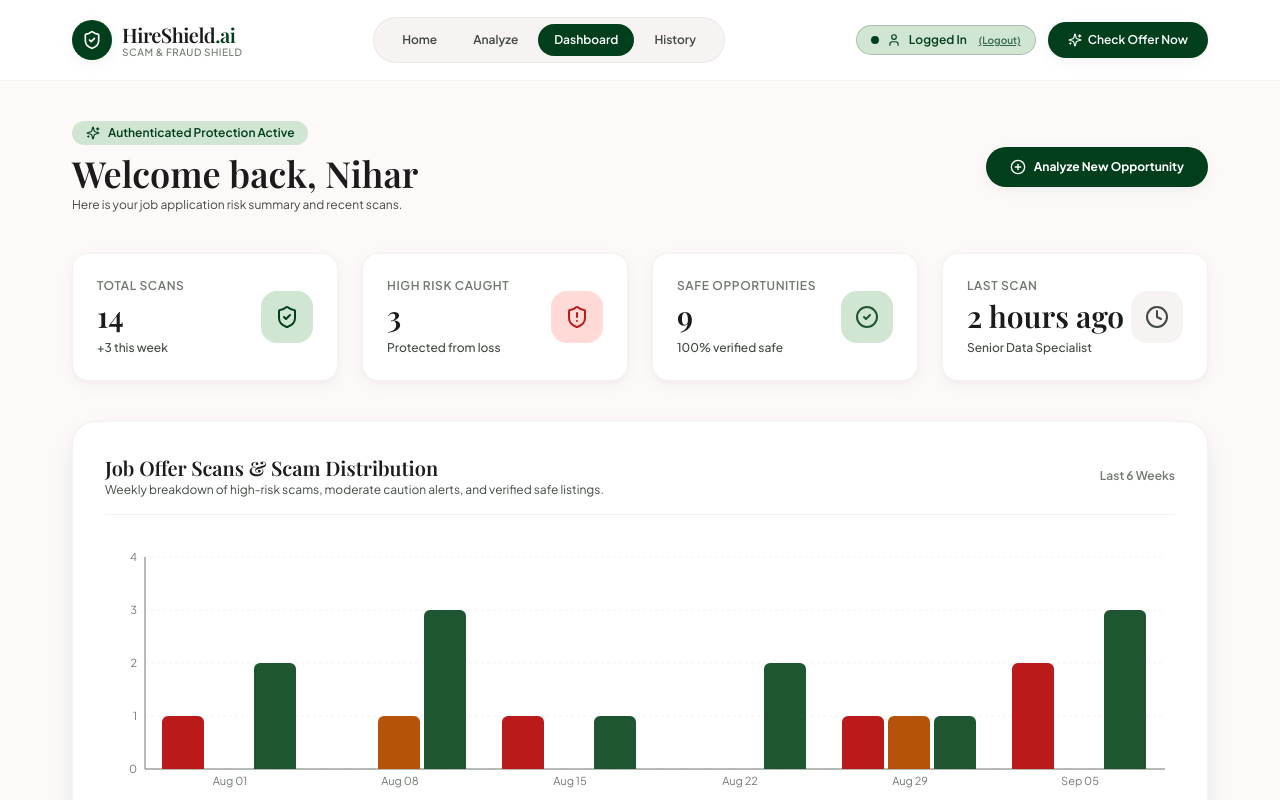
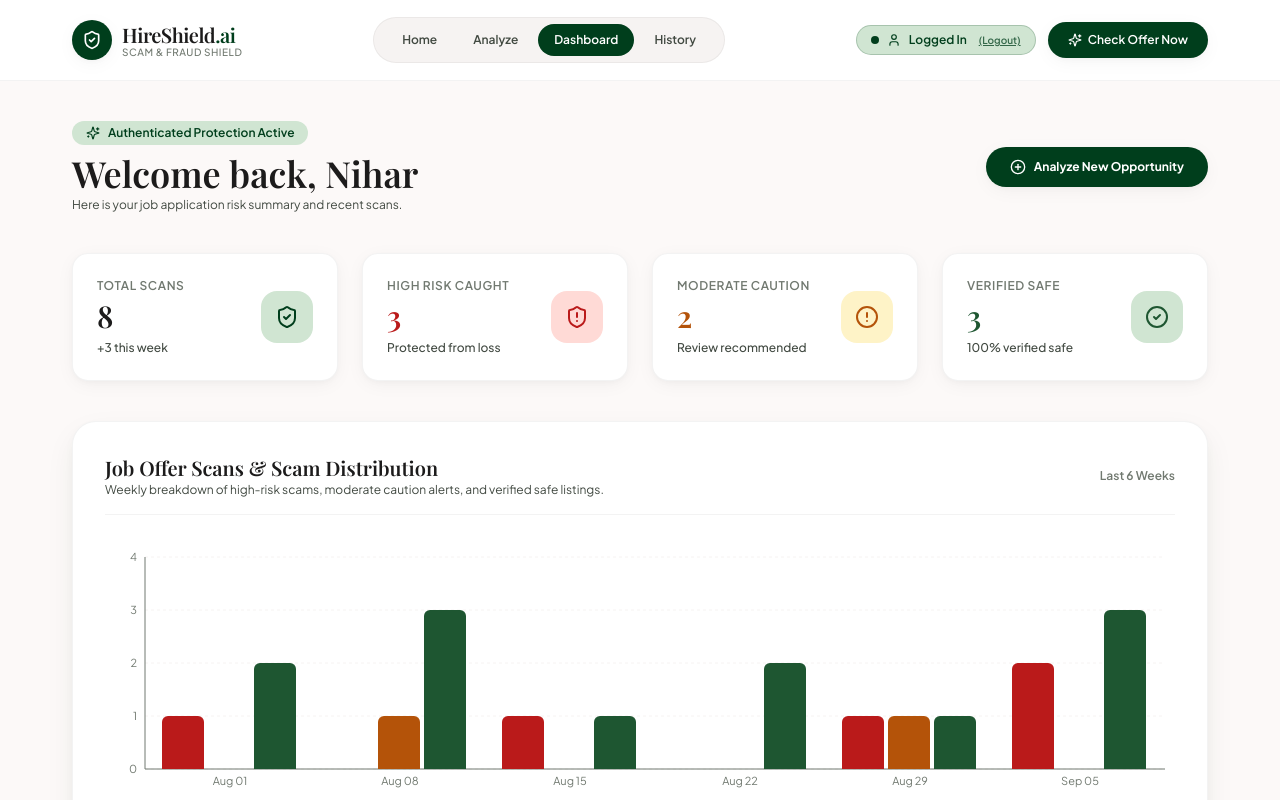
Before and after one commit to niraj-mx07/HireShield-AI, a React (Vite) app in the folder frontend/: page /dashboard in a window 1280 px wide. Both pictures are taken after a click on the button "Simulate Login to Access Dashboard". Shown: the top 800 px of the page. Built offline with nearby package versions, Linux system fonts and the light colour scheme; the HTML template or start-up script is replaced by a standard one; a web font is replaced by a local one.

Commit message:
Added a Counter for filter in the History Page.

```diff
--- a/frontend/src/components/StatCard.jsx
+++ b/frontend/src/components/StatCard.jsx
@@ -4,8 +4,9 @@ export const StatCard = ({
   label = 'Total Checks',
   value = '14',
   icon: Icon,
-  trend = '+3 this week',
-  badgeColor = 'bg-secondary-container text-primary'
+  trend,
+  badgeColor = 'bg-secondary-container text-primary',
+  valueColor = 'text-ink'
 }) => {
   return (
     <div className="bg-surface rounded-2xl p-6 shadow-subtle border border-ink/5 flex items-center justify-between">
@@ -13,7 +14,7 @@ export const StatCard = ({
         <p className="text-xs font-semibold uppercase tracking-wider text-ink-subtle mb-1">
           {label}
         </p>
-        <h3 className="font-serif text-3xl font-semibold text-ink">
+        <h3 className={`font-serif text-3xl font-semibold ${valueColor}`}>
           {value}
         </h3>
         {trend && (
--- a/frontend/src/data/mockData.js
+++ b/frontend/src/data/mockData.js
@@ -410,3 +410,28 @@ export const mockWeeklyChartData = [
   { week: "Aug 29", highRisk: 1, moderate: 1, safe: 1 },
   { week: "Sep 05", highRisk: 2, moderate: 0, safe: 3 }
 ];
+
+export const getScanCounts = (analyses = mockHistoryList) => {
+  const list = Array.isArray(analyses) ? analyses : [];
+  let highRisk = 0;
+  let moderate = 0;
+  let verifiedSafe = 0;
+
+  list.forEach((item) => {
+    const level = item.riskLevel || (item.score >= 61 ? 'high' : item.score >= 31 ? 'moderate' : 'low');
+    if (level === 'high') {
+      highRisk++;
+    } else if (level === 'moderate') {
+      moderate++;
+    } else {
+      verifiedSafe++;
+    }
+  });
+
+  return {
+    total: list.length,
+    highRisk,
+    moderate,
+    verifiedSafe
+  };
+};
--- a/frontend/src/pages/DashboardPage.jsx
+++ b/frontend/src/pages/DashboardPage.jsx
@@ -1,14 +1,17 @@
 import React from 'react';
 import { Link, useNavigate } from 'react-router-dom';
-import { ShieldCheck, ShieldAlert, CheckCircle2, Clock, Sparkles, PlusCircle, ArrowRight, Lock } from 'lucide-react';
+import { ShieldCheck, ShieldAlert, CheckCircle2, AlertCircle, Clock, Sparkles, PlusCircle, ArrowRight, Lock } from 'lucide-react';
 import { ResponsiveContainer, BarChart, Bar, XAxis, YAxis, Tooltip, Legend, CartesianGrid } from 'recharts';
 import { useAuth } from '../context/AuthContext';
 import { StatCard } from '../components/StatCard';
-import { mockDashboardStats, mockWeeklyChartData, mockHistoryList } from '../data/mockData';
+import { mockWeeklyChartData, mockHistoryList, getScanCounts } from '../data/mockData';
 
 export const DashboardPage = () => {
   const { isLoggedIn, toggleAuth, loadReport } = useAuth();
   const navigate = useNavigate();
+
+  // Compute live scan counts from mockHistoryList
+  const counts = getScanCounts(mockHistoryList);
 
   // Locked Guest Preview State if not logged in
   if (!isLoggedIn) {
@@ -38,7 +41,6 @@ export const DashboardPage = () => {
   }
 
   // Authenticated State View
-  const stats = mockDashboardStats;
   const recentThree = mockHistoryList.slice(0, 3);
 
   const handleRowClick = (item) => {
@@ -73,37 +75,42 @@ export const DashboardPage = () => {
         </Link>
       </div>
 
-      {/* StatCards Row */}
+      {/* StatCards Row - Fully Synchronized with getScanCounts */}
       <div className="grid grid-cols-1 sm:grid-cols-2 lg:grid-cols-4 gap-6">
         <StatCard
           label="Total Scans"
-          value={stats.totalChecks}
+          value={counts.total}
           icon={ShieldCheck}
           trend="+3 this week"
           badgeColor="bg-secondary-container text-primary"
+          valueColor="text-ink"
         />
         <StatCard
           label="High Risk Caught"
-          value={stats.highRiskCaught}
+          value={counts.highRisk}
           icon={ShieldAlert}
           trend="Protected from loss"
           badgeColor="bg-risk-high-bg text-risk-high"
+          valueColor="text-risk-high"
         />
         <StatCard
-          label="Safe Opportunities"
-          value={stats.safeFound}
+          label="Moderate Caution"
+          value={counts.moderate}
+          icon={AlertCircle}
+          trend="Review recommended"
+          badgeColor="bg-risk-moderate-bg text-risk-moderate"
+          valueColor="text-risk-moderate"
+        />
+        <StatCard
+          label="Verified Safe"
+          value={counts.verifiedSafe}
           icon={CheckCircle2}
           trend="100% verified safe"
           badgeColor="bg-risk-low-bg text-risk-low"
-        />
-        <StatCard
-          label="Last Scan"
-          value={stats.lastCheck}
-          icon={Clock}
-          trend="Senior Data Specialist"
-          badgeColor="bg-surface-2 text-ink-muted"
+          valueColor="text-risk-low"
         />
       </div>
+
 
       {/* Recharts Chart Section */}
       <div className="bg-surface rounded-3xl p-6 sm:p-8 shadow-floating border border-ink/5 space-y-6">
--- a/frontend/src/pages/HistoryPage.jsx
+++ b/frontend/src/pages/HistoryPage.jsx
@@ -1,8 +1,9 @@
 import React, { useState } from 'react';
 import { useNavigate } from 'react-router-dom';
-import { Search, Filter, Lock, ArrowRight, ShieldAlert, CheckCircle2, AlertTriangle, Sparkles } from 'lucide-react';
+import { Search, Filter, Lock, ArrowRight, ShieldAlert, CheckCircle2, AlertTriangle, AlertCircle, ShieldCheck, Sparkles } from 'lucide-react';
 import { useAuth } from '../context/AuthContext';
-import { mockHistoryList } from '../data/mockData';
+import { mockHistoryList, getScanCounts } from '../data/mockData';
+import { StatCard } from '../components/StatCard';
 
 export const HistoryPage = () => {
   const { isLoggedIn, toggleAuth, loadReport } = useAuth();
@@ -10,6 +11,9 @@ export const HistoryPage = () => {
 
   const [searchQuery, setSearchQuery] = useState('');
   const [riskFilter, setRiskFilter] = useState('all');
+
+  // Compute unfiltered totals for top summary cards and filter pill badges
+  const counts = getScanCounts(mockHistoryList);
 
   // Locked Guest Preview State if not logged in
   if (!isLoggedIn) {
@@ -70,6 +74,38 @@ export const HistoryPage = () => {
         </p>
       </div>
 
+      {/* Dynamic Scan Count Summary Cards */}
+      {/* <div className="grid grid-cols-1 sm:grid-cols-2 lg:grid-cols-4 gap-6">
+        <StatCard
+          label="Total Scans"
+          value={counts.total}
+          icon={ShieldCheck}
+          badgeColor="bg-secondary-container text-primary"
+          valueColor="text-ink"
+        />
+        <StatCard
+          label="High Risk"
+          value={counts.highRisk}
+          icon={ShieldAlert}
+          badgeColor="bg-risk-high-bg text-risk-high"
+          valueColor="text-risk-high"
+        />
+        <StatCard
+          label="Moderate"
+          value={counts.moderate}
+          icon={AlertCircle}
+          badgeColor="bg-risk-moderate-bg text-risk-moderate"
+          valueColor="text-risk-moderate"
+        />
+        <StatCard
+          label="Verified Safe"
+          value={counts.verifiedSafe}
+          icon={CheckCircle2}
+          badgeColor="bg-risk-low-bg text-risk-low"
+          valueColor="text-risk-low"
+        />
+      </div> */}
+
       {/* Filter & Search Bar */}
       <div className="bg-surface p-4 rounded-3xl shadow-subtle border border-ink/5 flex flex-col sm:flex-row items-center justify-between gap-4">
 
@@ -85,14 +121,14 @@ export const HistoryPage = () => {
           />
         </div>
 
-        {/* Filter Pills */}
+        {/* Filter Pills with Live Counts */}
         <div className="flex items-center gap-1.5 w-full sm:w-auto overflow-x-auto scrollbar-none">
           <span className="text-xs font-semibold text-ink-subtle mr-1 hidden sm:inline">Filter:</span>
           {[
-            { id: 'all', label: 'All Scans' },
-            { id: 'high', label: 'High Risk' },
-            { id: 'moderate', label: 'Moderate' },
-            { id: 'low', label: 'Verified Safe' },
+            { id: 'all', label: `All Scans (${counts.total})` },
+            { id: 'high', label: `High Risk (${counts.highRisk})` },
+            { id: 'moderate', label: `Moderate (${counts.moderate})` },
+            { id: 'low', label: `Verified Safe (${counts.verifiedSafe})` },
           ].map((filter) => (
             <button
               key={filter.id}
@@ -109,6 +145,7 @@ export const HistoryPage = () => {
         </div>
 
       </div>
+
 
       {/* History Table / List */}
       <div className="bg-surface rounded-3xl shadow-floating border border-ink/5 overflow-hidden">
```
